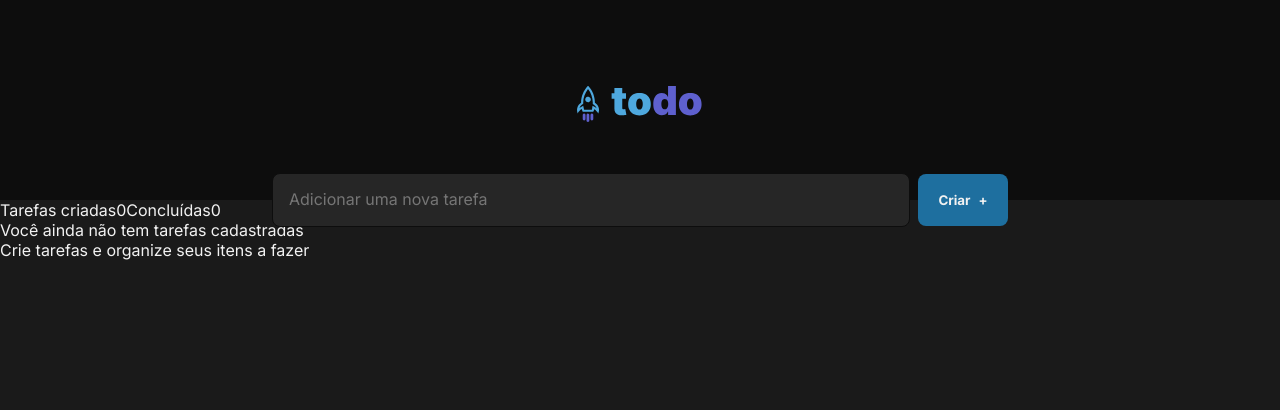
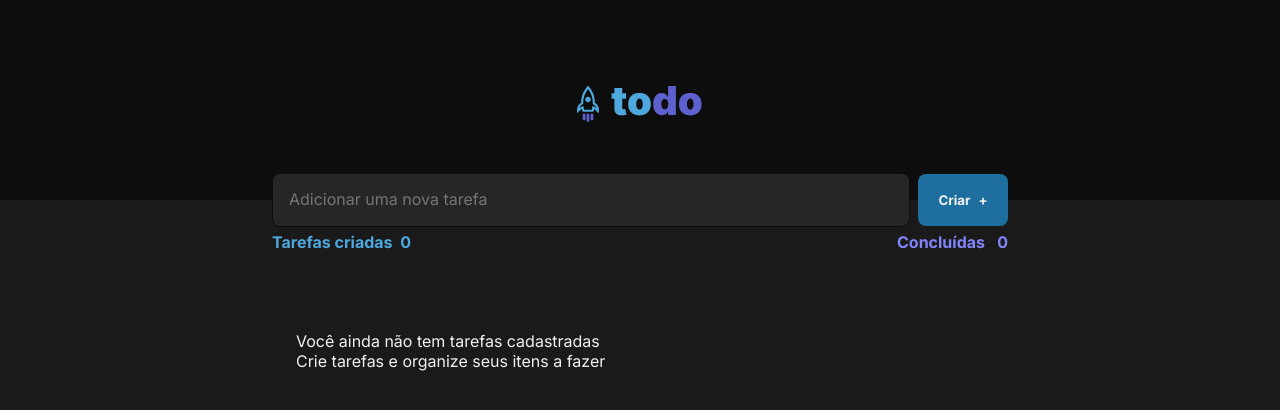
Before and after one commit to jonasmcarvalho/to_do_list, a React (Vite) app: page / in a window 1280 px wide. Shown: the top 410 px of the page. Built offline with nearby package versions, Linux system fonts and the light colour scheme.

Commit message:
Starting tasklist styling

```diff
--- a/src/components/NewTask.module.css
+++ b/src/components/NewTask.module.css
@@ -7,7 +7,7 @@
     position: absolute;
     width: 46rem;
     height: 3.375rem;
-    left: calc(50% - 736px/2);
+    left: calc(50% - 46rem/2);
     top: 10.8125rem;
 }
 
--- a/src/components/TaskList.module.css
+++ b/src/components/TaskList.module.css
@@ -1,3 +1,40 @@
+.headerTaskList {
+    font-family: 'Inter';
+    display: grid;
+    justify-content: center;
+    margin-top: 2rem;
+    gap: 1rem;
+}
+
+.headerInfos {
+    justify-content: space-between;
+    display: flex;
+    align-items: center;
+    width: 46rem;
+    height: 1.1875rem;
+}
+
+.createdInfo {
+    justify-content: space-between;
+    display: flex;
+    width: 8.6875rem;
+    height: 1.1875rem;
+    font-weight: bold;
+    color: var(--blue-600);
+}
+
+.completedInfo {
+    justify-content: space-between;
+    display: flex;
+    width: 6.9375rem;
+    height: 1.1875rem;
+    font-weight: bold;
+    color: var(--purple-600);
+}
+
 .taskList {
-    font-family: 'Inter';
+    display: block;
+    justify-content: center;
+    align-items: center;
+    padding: 4rem 1.5rem;
 }
--- a/src/components/TaskList.tsx
+++ b/src/components/TaskList.tsx
@@ -2,9 +2,9 @@ import styles from './TaskList.module.css'
 
 export function TaskList() {
     return (
-        <article className={styles.taskList}>
-            <header>
-                <span>
+        <article className={styles.headerTaskList}>
+            <header className={styles.headerInfos}>
+                <span className={styles.createdInfo}>
                     <span>
                         Tarefas criadas
                     </span>
@@ -12,7 +12,7 @@ export function TaskList() {
                         0
                     </span>
                 </span>
-                <span>
+                <span className={styles.completedInfo}>
                     <span>
                         Concluídas
                     </span>
@@ -21,7 +21,8 @@ export function TaskList() {
                     </span>
                 </span>
             </header>
-            <div>
+
+            <div className={styles.taskList}>
                 <p>Você ainda não tem tarefas cadastradas</p>
                 <p>Crie tarefas e organize seus itens a fazer</p>
             </div>
--- a/src/global.css
+++ b/src/global.css
@@ -25,6 +25,7 @@
   margin: 0;
   padding: 0;
   box-sizing: border-box;
+  font-family: 'Inter';
 }
 
 body {
```
